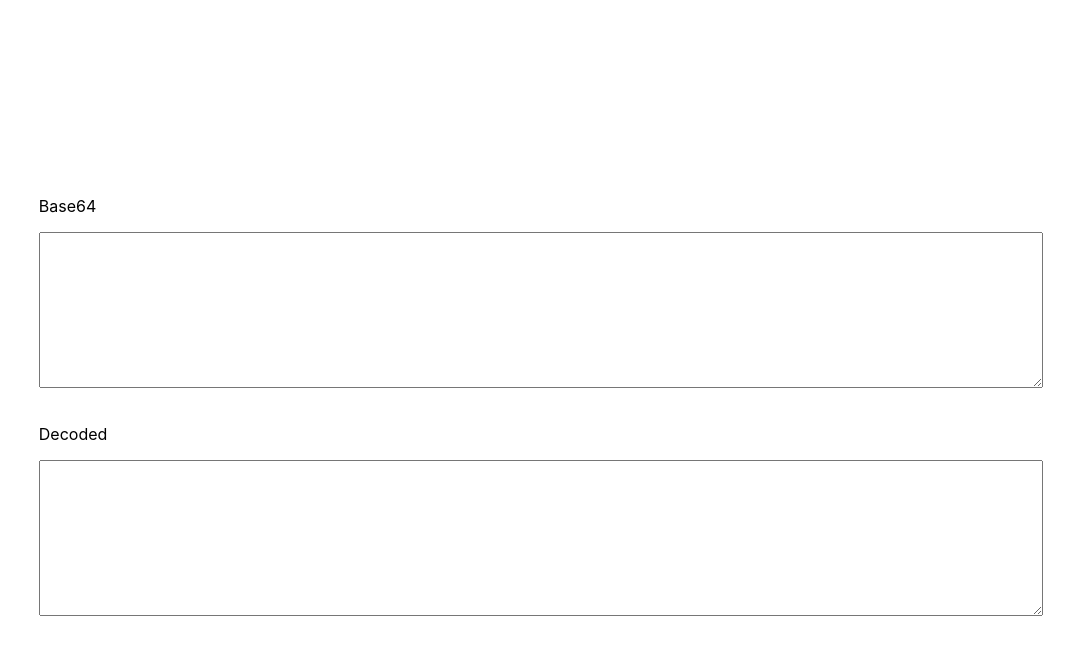
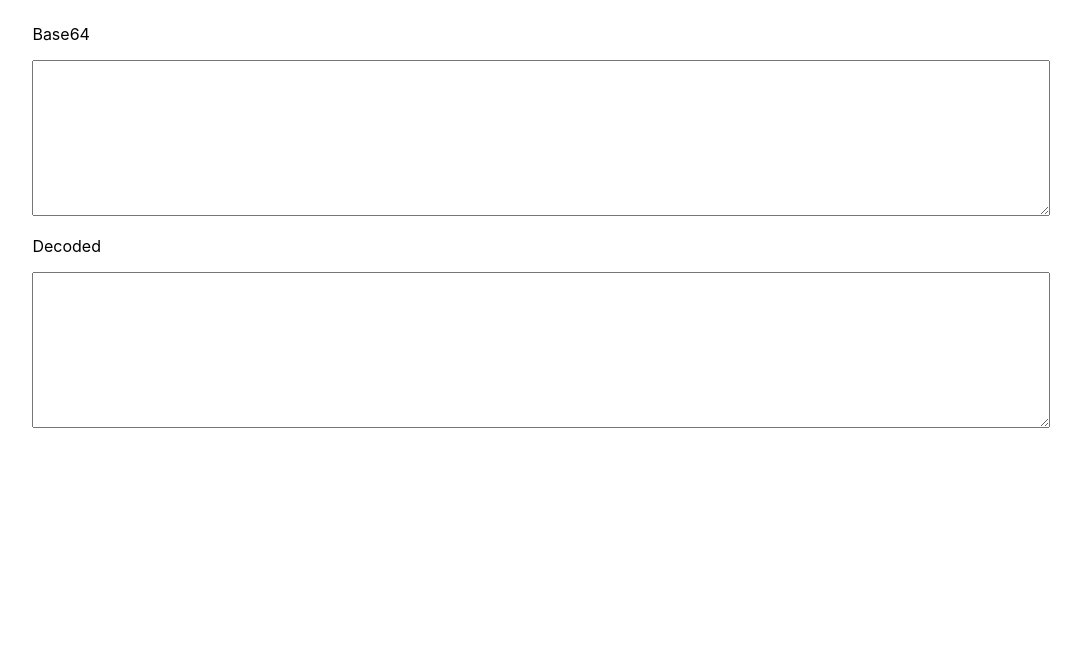
Before and after one commit to kamaal111/base64, a React app in the folder apps/web/: page / in a window 1280 px wide. Shown: the top 654 px of the page, without its empty margins (102-1183 px from the left). Built offline with nearby package versions, Linux system fonts and the light colour scheme; the HTML template or start-up script is replaced by a standard one.

Commit message:
Using vstack to align vertically

```diff
--- /dev/null
+++ b/apps/web/src/react-ui/index.ts
@@ -0,0 +1,2 @@
+export { default as VStack } from './v-stack/v-stack';
+export type * from './types';
--- /dev/null
+++ b/apps/web/src/react-ui/internals/alignment.ts
@@ -0,0 +1,20 @@
+import type React from 'react';
+
+import type { Alignment } from '../types';
+
+type AlignItems = React.CSSProperties['alignItems'];
+
+export function alignmentToAlignItems(
+  alignment: Alignment | undefined,
+): AlignItems | undefined {
+  if (alignment == null) return;
+
+  switch (alignment) {
+    case 'center':
+      return 'center';
+    case 'leading':
+      return 'flex-start';
+    case 'trailing':
+      return 'flex-end';
+  }
+}
--- /dev/null
+++ b/apps/web/src/react-ui/types.ts
@@ -0,0 +1 @@
+export type Alignment = 'leading' | 'trailing' | 'center';
--- /dev/null
+++ b/apps/web/src/react-ui/v-stack/v-stack.css
@@ -0,0 +1,5 @@
+.v-stack {
+  display: flex;
+  flex-direction: column;
+  align-items: center;
+}
--- /dev/null
+++ b/apps/web/src/react-ui/v-stack/v-stack.tsx
@@ -0,0 +1,27 @@
+import type React from 'react';
+
+import { alignmentToAlignItems } from '../internals/alignment';
+import type { Alignment } from '../types';
+
+import './v-stack.css';
+
+type VStackProps = React.PropsWithChildren<{
+  frame?: { width?: React.CSSProperties['width'] };
+  alignment?: Alignment;
+}>;
+
+function VStack({ children, frame, alignment }: VStackProps) {
+  return (
+    <div
+      className="v-stack"
+      style={{
+        width: frame?.width,
+        alignItems: alignmentToAlignItems(alignment),
+      }}
+    >
+      {children}
+    </div>
+  );
+}
+
+export default VStack;
--- a/apps/web/src/views/pages/base64-decoding-page/base64-decoding-page.css
+++ b/apps/web/src/views/pages/base64-decoding-page/base64-decoding-page.css
@@ -1,16 +1,3 @@
 body {
-  margin: 0;
   font-family: Inter, Avenir, Helvetica, Arial, sans-serif;
 }
-
-.content {
-  display: flex;
-  flex-direction: column;
-  align-items: center;
-  justify-content: center;
-  min-height: 100vh;
-  gap: 1rem;
-  width: 100%;
-  box-sizing: border-box;
-  padding: 0 16px;
-}
--- a/apps/web/src/views/pages/base64-decoding-page/base64-decoding-page.tsx
+++ b/apps/web/src/views/pages/base64-decoding-page/base64-decoding-page.tsx
@@ -1,13 +1,14 @@
+import { VStack } from '@/react-ui';
 import Base64Editor from '@/views/components/base64-editor/base64-editor';
 
 import './base64-decoding-page.css';
 
 function Base64DecodingPage() {
   return (
-    <div className="content">
+    <VStack frame={{ width: '100%' }}>
       <Base64Editor title="Base64" />
       <Base64Editor title="Decoded" />
-    </div>
+    </VStack>
   );
 }
 
```
Also changed, not shown: 2 other files (tests, documents, lock files or other folders).
